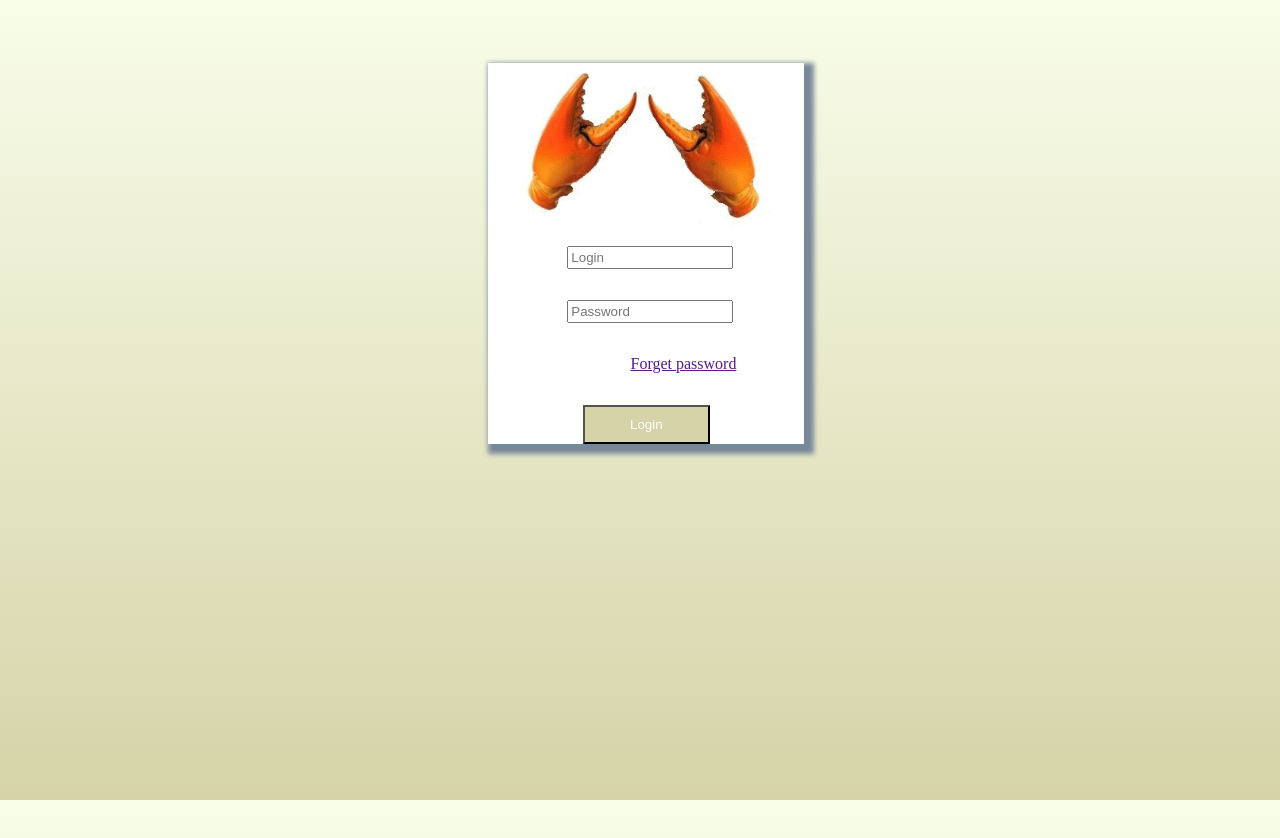
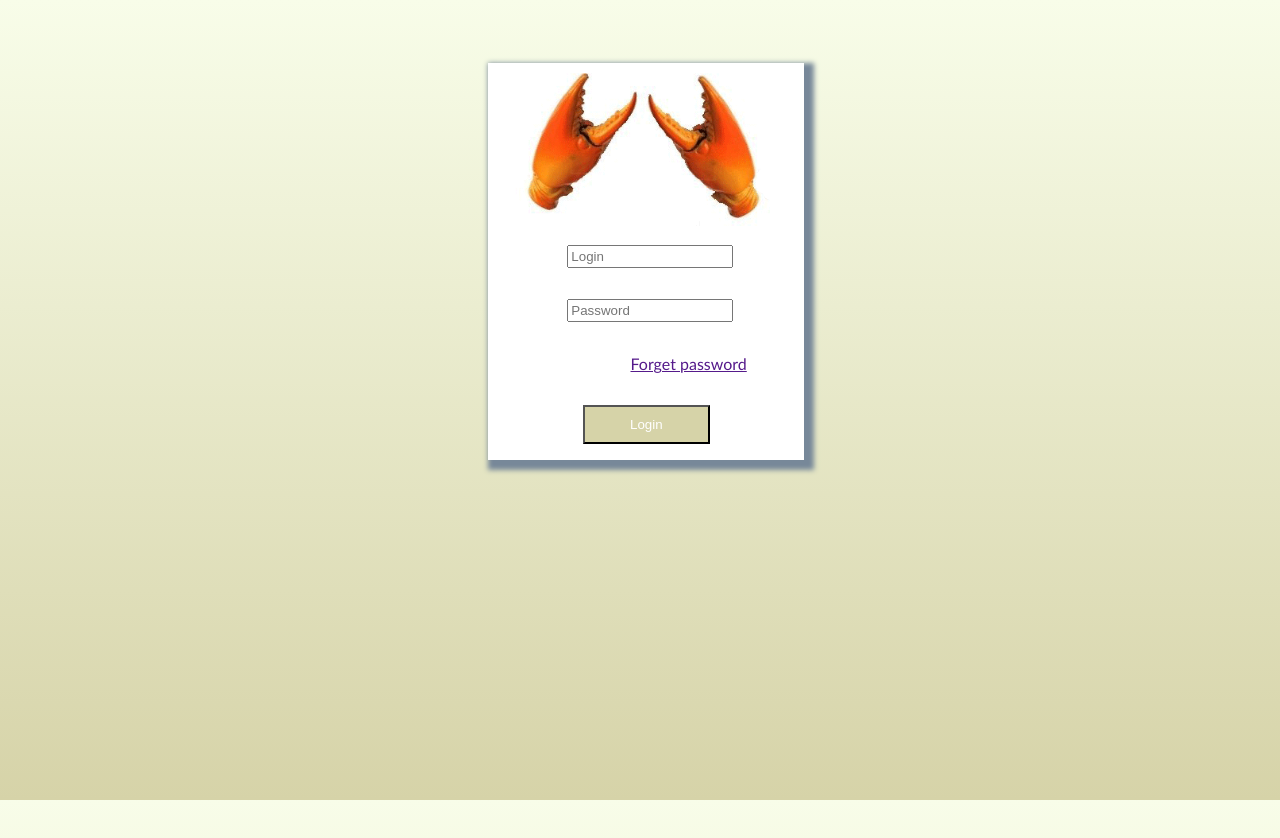
Before and after one commit to mistday/learngit, a plain HTML site: page login.html in a window 1280 px wide. Drawn offline with Linux system fonts and the light colour scheme.

Commit message:
add font-family

```diff
--- a/login.css
+++ b/login.css
@@ -8,11 +8,12 @@ body {
   background-image: -webkit-linear-gradient(top, #f8fde9, #d6d3a8);
   background-image: -moz-linear-gradient(top, #f8fde9, #d6d3a8);
   background-image: linear-gradient(to bottom, #f8fde9, #d6d3a8);
+  font-family: 'Trebuchet MS', 'Lucida Sans Unicode', 'Lucida Grande', 'Lucida Sans', Arial, sans-serif;
 }
 .loginwindow {
     background-color: white;
     width: 25%;
-    margin: 5% 37% 5% 38%;
+    margin: 5% 37% 0% 38%;
     box-shadow: 5px 5px 5px 5px lightslategrey;
 }
 .inputloginwindow {
@@ -23,7 +24,7 @@ body {
 .buttonloginwindow {
     padding: 10px 15px;
     width: 40%;
-    margin: 5% 30% 0 30%;
+    margin: 5% 30% 5% 30%;
     background-color: #d6d3a8;
     color:white;
 }
```
